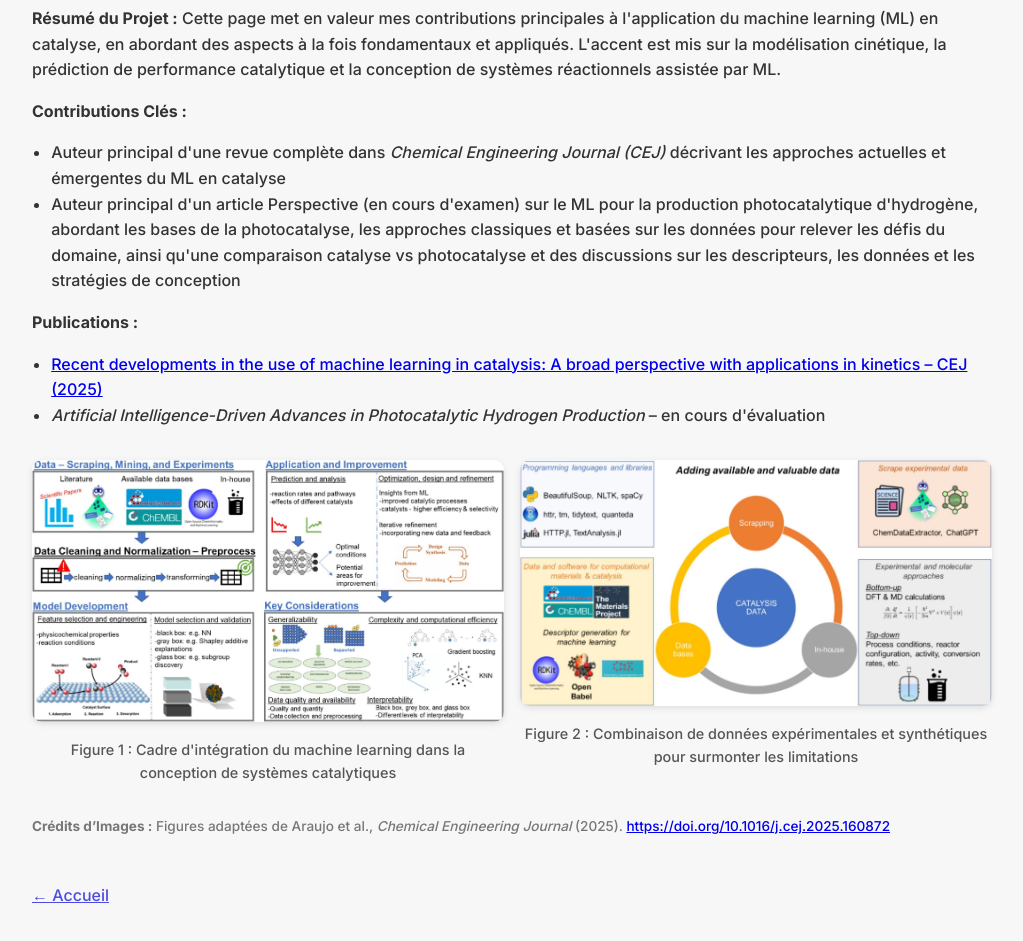
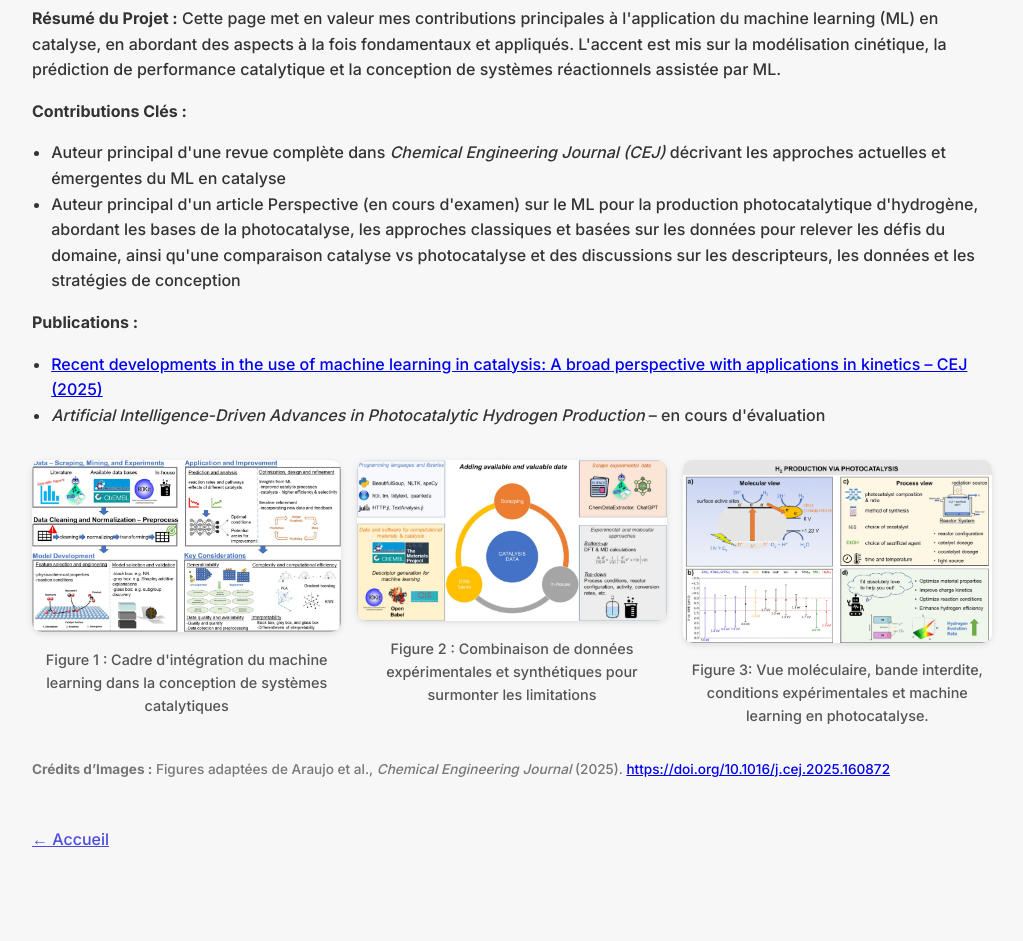
Before and after one commit to Leandro-Goulart-de-Araujo/portfolio, a plain HTML site: page ml-catalysis-fr.html in a window 1280 px wide. Shown: the part 120-1061 px from the top of the page, without its empty margins (128-1151 px from the left). After the commit the page ends 1004 px from the top, so only its background shows below. Drawn offline with Linux system fonts and the light colour scheme.

Commit message:
Update ml-catalysis-fr.html

```diff
--- a/ml-catalysis-fr.html
+++ b/ml-catalysis-fr.html
@@ -78,6 +78,10 @@
         <img src="adding_data.jpg" alt="Enrichissement de données">
         <div class="caption">Figure 2 : Combinaison de données expérimentales et synthétiques pour surmonter les limitations</div>
       </div>
+      <div class="figure">
+        <img src="machine_learning_framework_photo.gif" alt="Cadre ML pour la photocatalysis">
+        <div class="caption">Figure 3: Vue moléculaire, bande interdite, conditions expérimentales et machine learning en photocatalyse.</div>
+      </div>
     </div>
 
     <div class="credits">
```
